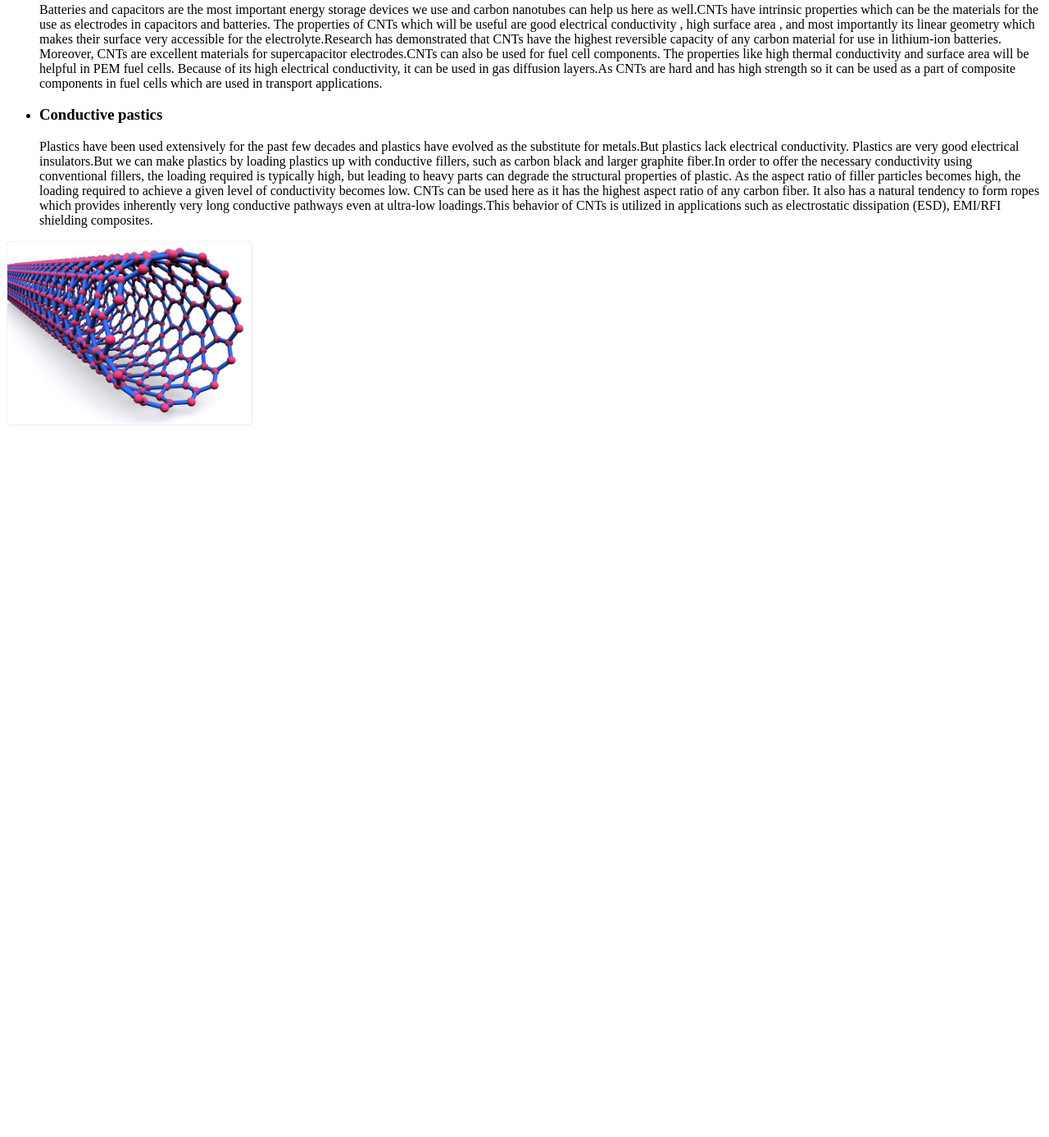
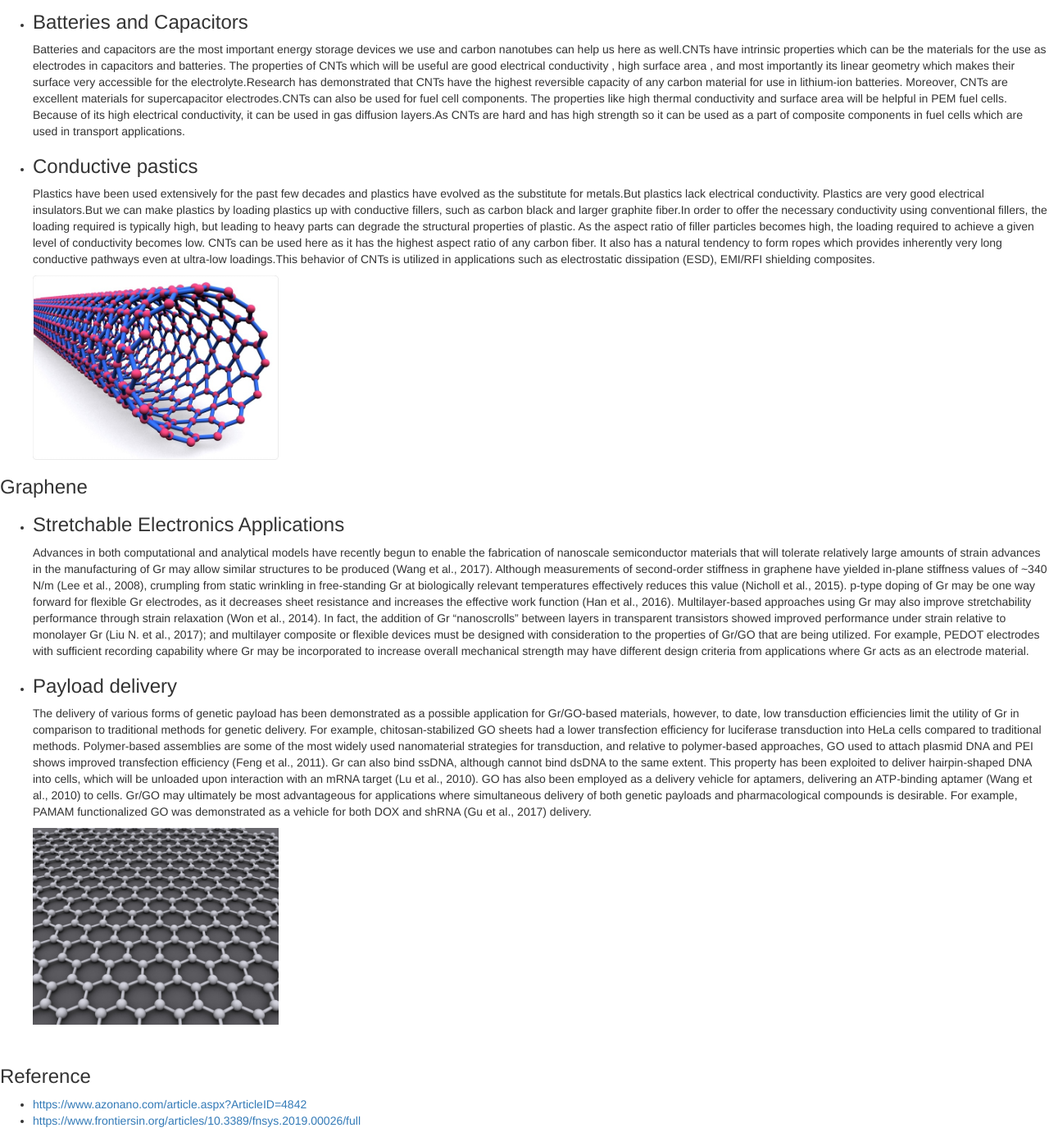
Before and after one commit to aadilMohd/physicsDigitalAssignment2, a plain HTML site: page index.html in a window 1280 px wide. Shown: the part 265-1652 px from the top of the page at 82% size. Before the commit the page ends 800 px from the top, so only its background shows below. Drawn offline with nearby package versions, Linux system fonts and the light colour scheme.

Commit message:
added stuffs

```diff
--- a/index.html
+++ b/index.html
@@ -4,6 +4,7 @@
       <meta charset="UTF-8">
       <meta name="viewport" content="width=device-width, initial-scale=1.0">
       <title>Physics DA</title>
+      <link rel="stylesheet" href="https://maxcdn.bootstrapcdn.com/bootstrap/3.3.7/css/bootstrap.min.css" integrity="sha384-BVYiiSIFeK1dGmJRAkycuHAHRg32OmUcww7on3RYdg4Va+PmSTsz/K68vbdEjh4u" crossorigin="anonymous">
   </head>
   <body>
       <header>
@@ -23,7 +24,8 @@
 
               </div>
               <div>
-              <h4><B><i>Carbon-based nanomaterials nd their applications</i></B></h4>
+              <h3><B><i>Carbon-based nanomaterials nd their applications</i></B></h3>
+              <h4 style="text-align: right;">Mohammed Aadil</h4>
             </div>
 
           </section>
@@ -67,17 +69,53 @@
 
                         </p>
 
+                        <div style="align-self: center;">
+                            <img src="image.jpeg" alt="Carbon nanotubes" width="300px" ></div>
+
+                      </div>
+
                     </li>
 
 
                 </ul>
-                <div style="align-self: center;">
-                    <img src="image.jpeg" alt="Carbon nanotubes" width="300px" ></div>
 
 
-              </div>
+          </section>
+          <section id="body" class="body">
 
-          </section>
+            <div id="Graphene">
+              <h3>Graphene</h3>
+              <ul>
+
+                  <li>
+                      <h3>Stretchable Electronics Applications</h3>
+                      <p>Advances in both computational and analytical models have recently begun to enable the fabrication of nanoscale semiconductor materials that will tolerate relatively large amounts of strain advances in the manufacturing of Gr may allow similar structures to be produced (Wang et al., 2017). Although measurements of second-order stiffness in graphene have yielded in-plane stiffness values of ~340 N/m (Lee et al., 2008), crumpling from static wrinkling in free-standing Gr at biologically relevant temperatures effectively reduces this value (Nicholl et al., 2015). p-type doping of Gr may be one way forward for flexible Gr electrodes, as it decreases sheet resistance and increases the effective work function (Han et al., 2016). Multilayer-based approaches using Gr may also improve stretchability performance through strain relaxation (Won et al., 2014). In fact, the addition of Gr “nanoscrolls” between layers in transparent transistors showed improved performance under strain relative to monolayer Gr (Liu N. et al., 2017); and multilayer composite or flexible devices must be designed with consideration to the properties of Gr/GO that are being utilized. For example, PEDOT electrodes with sufficient recording capability where Gr may be incorporated to increase overall mechanical strength may have different design criteria from applications where Gr acts as an electrode material.
+                      </p>
+
+                  </li>
+                  <li>
+                      <h3>Payload delivery </h3>
+                      <p>The delivery of various forms of genetic payload has been demonstrated as a possible application for Gr/GO-based materials, however, to date, low transduction efficiencies limit the utility of Gr in comparison to traditional methods for genetic delivery. For example, chitosan-stabilized GO sheets had a lower transfection efficiency for luciferase transduction into HeLa cells compared to traditional methods. Polymer-based assemblies are some of the most widely used nanomaterial strategies for transduction, and relative to polymer-based approaches, GO used to attach plasmid DNA and PEI shows improved transfection efficiency (Feng et al., 2011). Gr can also bind ssDNA, although cannot bind dsDNA to the same extent. This property has been exploited to deliver hairpin-shaped DNA into cells, which will be unloaded upon interaction with an mRNA target (Lu et al., 2010). GO has also been employed as a delivery vehicle for aptamers, delivering an ATP-binding aptamer (Wang et al., 2010) to cells. Gr/GO may ultimately be most advantageous for applications where simultaneous delivery of both genetic payloads and pharmacological compounds is desirable. For example, PAMAM functionalized GO was demonstrated as a vehicle for both DOX and shRNA (Gu et al., 2017) delivery.
+
+                      </p>
+
+                  </li>
+                  <div style="align-self: center;">
+                    <img src="Graphen.jpg" alt="Carbon nanotubes" width="300px" ></div>
+
+              </ul>
+
+            </div>
+
+        </section>
+        <br>
+        <section>
+            <h3>Reference</h3>
+            <ul>
+                <li><a href="https://www.azonano.com/article.aspx?ArticleID=4842 ">https://www.azonano.com/article.aspx?ArticleID=4842</a></li>
+                <li><a href="https://www.frontiersin.org/articles/10.3389/fnsys.2019.00026/full">https://www.frontiersin.org/articles/10.3389/fnsys.2019.00026/full</a></li></li>
+            </ul>
+        </section>
 
 
 
```
Also changed, not shown: Graphen.jpg (added).
